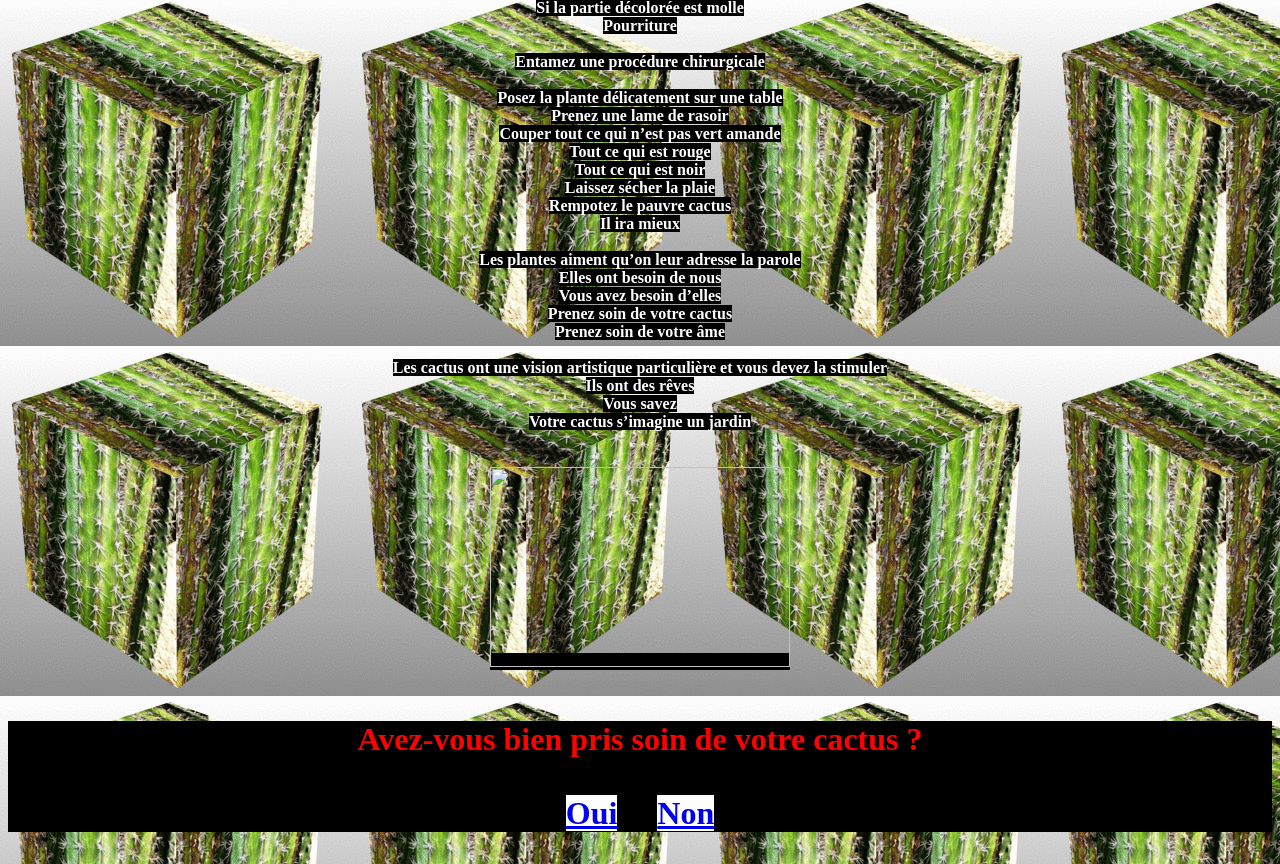
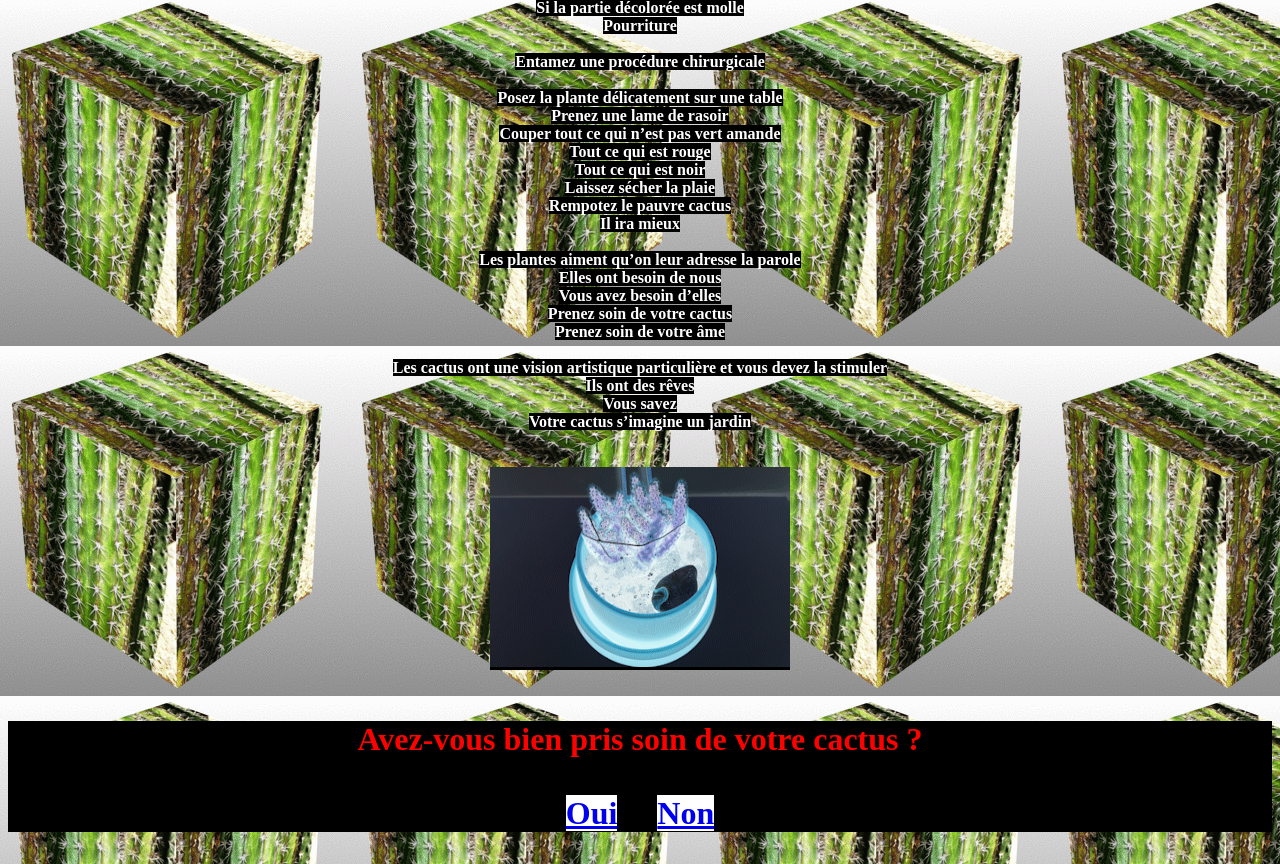
Before and after one commit to TristanFranc/tristanfranc.github.io, a plain HTML site: page pageCactus.html in a window 1280 px wide. Shown: the part 704-1568 px from the top of the page. Drawn offline with Linux system fonts and the light colour scheme.

Commit message:
Update pageCactus.html

```diff
--- a/pageCactus.html
+++ b/pageCactus.html
@@ -72,7 +72,7 @@ Vous savez<br />
 Votre cactus s’imagine un jardin<br />
 <br />
 <br />
-<img src="data/cactus_1.gif" width="300" height="200">
+<img src="cactus_1.gif" width="300" height="200">
 <br />
 <br />
 <h3>Avez-vous bien pris soin de votre cactus ?<br />
```
